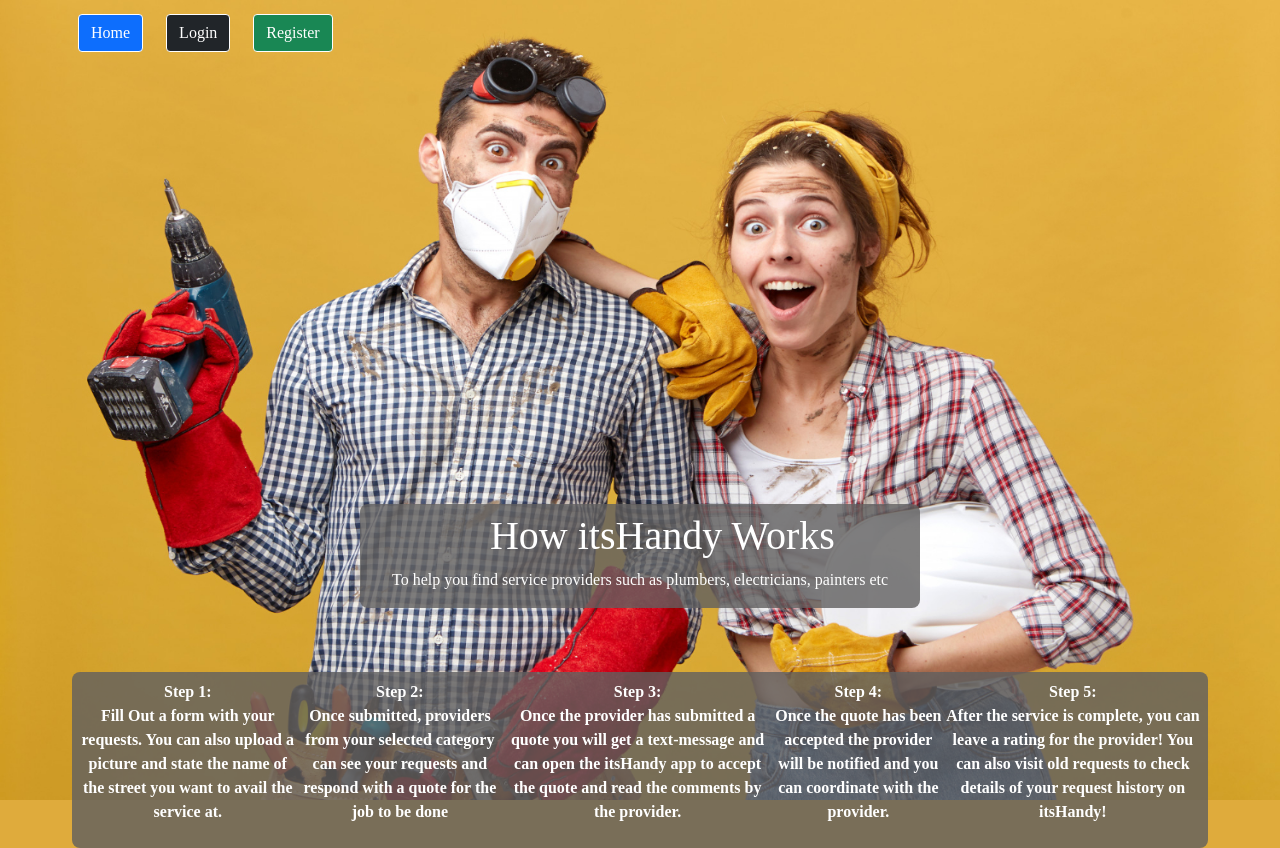
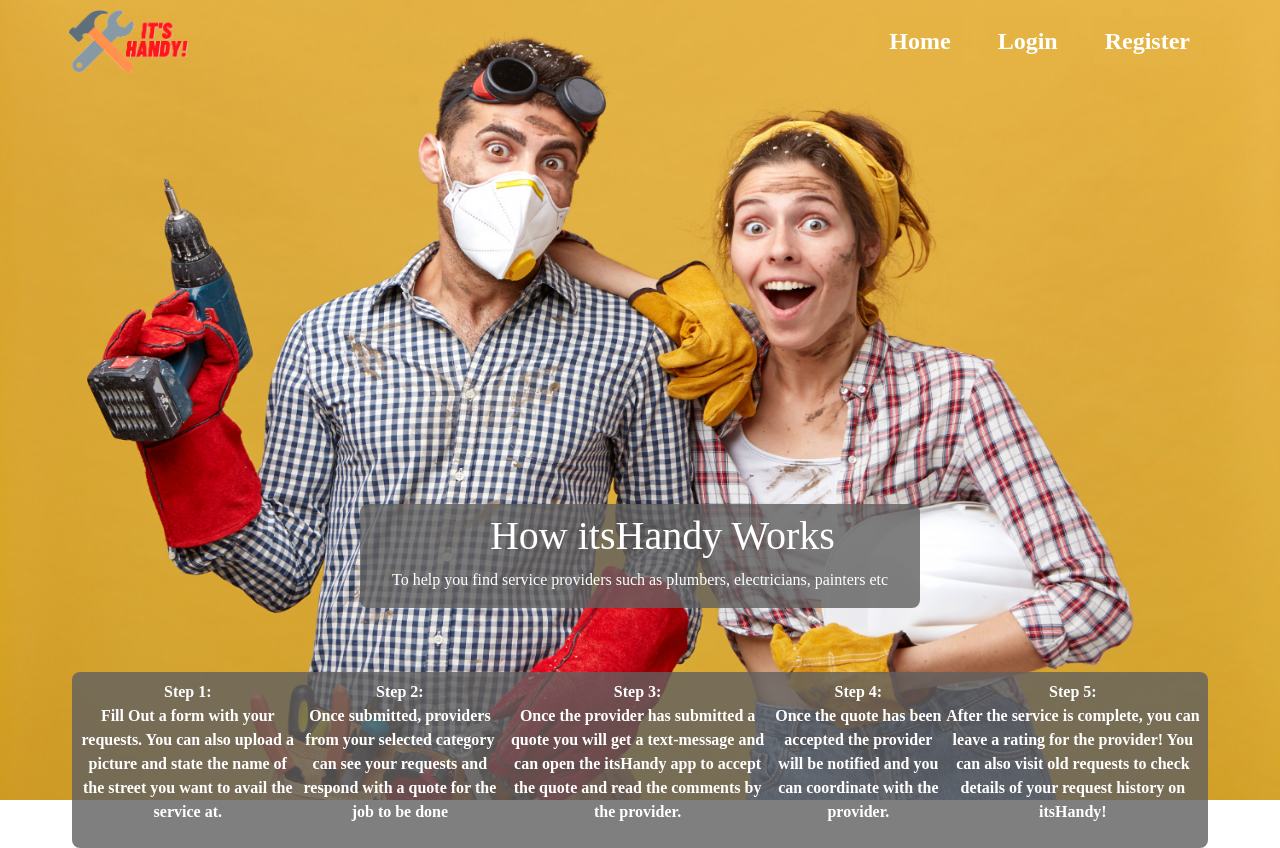
Before and after one commit to shree-yadam/ItsHandy, a React (Create React App) app in the folder client/: page / in a window 1280 px wide. Built offline with nearby package versions, Linux system fonts and the light colour scheme; no server answers; a web font is replaced by a local one.

Commit message:
logo, nav and homepage styling

```diff
--- a/client/src/App.scss
+++ b/client/src/App.scss
@@ -2,7 +2,6 @@
   text-align: center;
     display: flex;
     justify-content: center;
-    background-color: #dfab3c;
 }
 
 .App-logo {
--- a/client/src/Components/NavBar.jsx
+++ b/client/src/Components/NavBar.jsx
@@ -3,7 +3,7 @@ import { useHistory } from 'react-router-dom';
 import Button from 'react-bootstrap/Button';
 import  Breadcrumb  from 'react-bootstrap';
 import './NavBar.scss';
-
+import logo from '../images/ourlogo123.png'
 export default function NavBar ({currentUser, setCurrentUser}){
 
   const history = useHistory();
@@ -20,14 +20,19 @@ export default function NavBar ({currentUser, setCurrentUser}){
 return (
 
 <nav className = "navbar-menu">
+<div className="navbar-brand">
+<img src={logo} alt="pic not found" />
+{/* <img href = "./images/ourlogo.png" alt="icon-img"></img> */}
+
+</div>
       {!currentUser &&
         <div className = "navbar-items-container-1">
 
             <Button  className="navbar-items" onClick={()=> history.push("/")}>Home</Button>
 
           <div className="user-action-nav">
-            <Button variant="dark" className="navbar-items" onClick={()=> history.push("/login")}>Login</Button>
-            <Button variant="success" className="navbar-items" onClick={()=> history.push("/register")}>Register</Button>
+            <Button  className="navbar-items" onClick={()=> history.push("/login")}>Login</Button>
+            <Button  className="navbar-items" onClick={()=> history.push("/register")}>Register</Button>
           </div>
         </div>
       }
@@ -35,23 +40,23 @@ return (
         currentUser  &&
         <div className = "navbar-items-container">
           <div className = "navbar-items-container-1">
-            <Button variant="success" className="navbar-items" onClick={()=> history.push("/")}>Home</Button>
+            <Button  className="navbar-items" onClick={()=> history.push("/")}>Home</Button>
             {!currentUser.is_provider &&
             <>
             <Button onClick={()=> history.push(`/client/${currentUser.id}/requests/new`)}> Request Form </Button>
-            <Button variant="success" className="navbar-items" onClick={()=> history.push(`/client/${currentUser.id}`)}>My Dashboard</Button>
+            <Button  className="navbar-items" onClick={()=> history.push(`/client/${currentUser.id}`)}>My Dashboard</Button>
             </>
             }<div className="navbar-items-container">
              {currentUser.is_provider &&
 
-            <Button variant="success" className="navbar-items" onClick={()=> history.push(`/provider/${currentUser.id}`)}>My Dashboard</Button>
+            <Button  className="navbar-items" onClick={()=> history.push(`/provider/${currentUser.id}`)}>My Dashboard</Button>
 
             }
             </div>
           </div>
           <div className="user-action-nav">
               {currentUser.first_name} {currentUser.last_name}
-              <Button variant="danger" className="navbar-items" onClick={handleLogout}>Logout</Button>
+              <Button  className="navbar-items" onClick={handleLogout}>Logout</Button>
           </div>
         </div>
       }
--- a/client/src/Components/NavBar.scss
+++ b/client/src/Components/NavBar.scss
@@ -1,14 +1,17 @@
 nav.navbar-menu {
     width: 90%;
     background-color: transparent;
-
+    display: flex;
     color: white;
     padding: 0.5vh;
     position: fixed;
     top: 0;
     z-index: 9;
+    justify-content: space-between;
+}
 
-}
+
+
 
 .navbar-items-container {
   display: flex;
@@ -20,11 +23,24 @@ nav.navbar-menu {
   align-items: center;
 }
 
+ .navbar-brand img {
+  max-width: 15vh;
+  height: auto;
+}
+
+.navbar-items {
+ background-color:#e5b343;
+  margin: 1vh;
+  border:0px;
+  font-weight:bold
+}
+
 
 .user-action-nav {
   display: flex;
   justify-content: space-between;
   align-items: center;
+  font-weight: large;
 }
 
 .user-action-nav .navbar-items{
@@ -34,5 +50,17 @@ nav.navbar-menu {
   display:flex;
   align-items: center;
   margin:2px;
+}
+.user-action-nav button {
 
+font-size:x-large
 }
+
+.navbar-items-container-1 button {
+  font-size:x-large
+}
+
+.navbar-items-container-1 button:hover {
+  font-size:x-large;
+  background-color: #5E4919
+}
--- a/client/src/Components/service_provider/JobDetails.scss
+++ b/client/src/Components/service_provider/JobDetails.scss
@@ -56,7 +56,7 @@
   width: 130vh;
 }
 
-img{
+.job-detail-img img{
   border-radius:40px;
   max-width: 40vh;
   height: auto;
--- a/client/src/index.css
+++ b/client/src/index.css
@@ -5,7 +5,7 @@ body {
     "Helvetica Neue", sans-serif;
   -webkit-font-smoothing: antialiased;
   -moz-osx-font-smoothing: grayscale;
-  background-color: #dfab3c;
+  /* background-color: #dfab3c; */
 }
 
 code {
```
Also changed, not shown: client/src/images/ourlogo123.png (added). Lines whose indentation alone changed are shown as unchanged.
